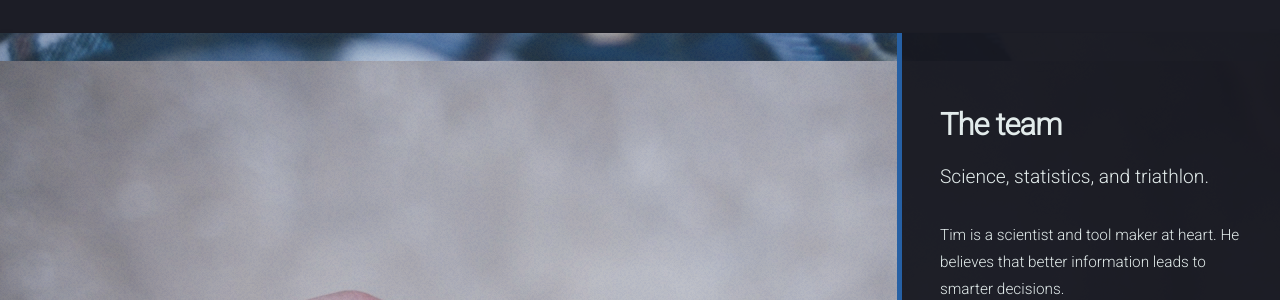
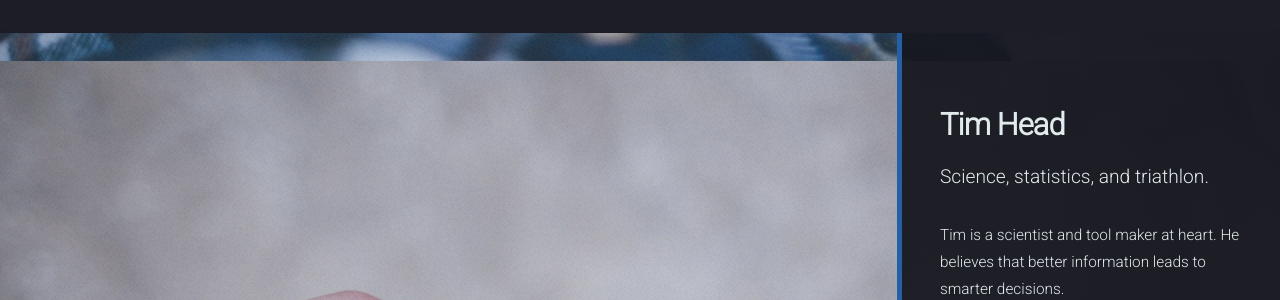
Before and after one commit to wildtreetech/wildtreetech.github.io, a Jekyll site: the page built from index.html, in a window 1280 px wide and 900 px high, scrolled down 2319 px. Shown: the part 153-453 px from the top of the window. Built offline with Jekyll 4.4.1, drawn with Linux system fonts in a browser that asks for light colours.

Commit message:
Team name

```diff
--- a/index.html
+++ b/index.html
@@ -108,7 +108,7 @@ layout: default
 	<span class="image fit main"><img src="images/pic03.jpg" alt="" /></span>
 	<div class="content">
 		<header>
-			<h2>The team</h2>
+			<h2>Tim Head</h2>
 			<p>Science, statistics, and triathlon.</p>
 		</header>
 		<p>Tim is a scientist and tool maker at heart. He believes that
```
